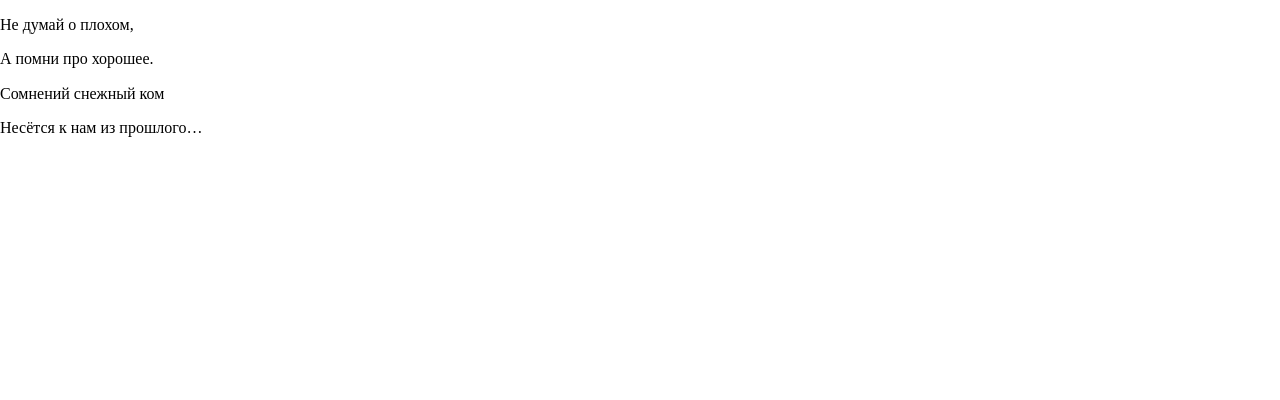
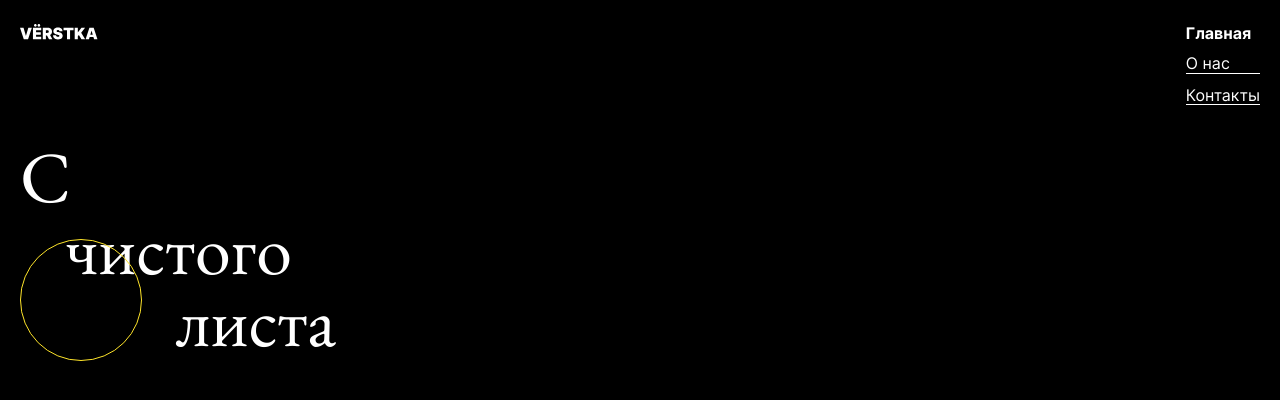
Before and after one commit to ZiroSmith/s-chistogo-lista, a plain HTML site: page index.html in a window 1280 px wide. Drawn offline with Linux system fonts and the light colour scheme.

Commit message:
Вёрстка основной страницы/Шапка

```diff
--- /dev/null
+++ b/blocks/cover/cover.css
@@ -0,0 +1,59 @@
+.cover {
+    width: 100%;
+    background-color: #000;
+}
+
+.cover__container {
+    position: relative;
+    margin-top: 7px;
+    margin-left: 20px;
+}
+
+.cover__title {
+    margin: 23px 0 0;
+    padding: 0;
+    width: 340px;
+    display: flex;
+    flex-direction: column;
+}
+
+.cover__text {
+    font-family: 'EB Garamond', "Arial", "Helvetica", sans-serif;
+    display: block;
+    font-style: normal;
+    font-weight: 400;
+    font-size: 72px;
+    line-height: 100%;
+    color: #FFF;
+    margin: 0;
+    padding: 0;
+}
+
+
+.cover__text-center {
+ margin-left: 46px;
+}
+
+.cover__text-right {
+    align-self: end;
+    margin-right: 24px;
+}
+
+.cover__figure {
+    position: absolute;
+    top: 21px;
+    width: 339px;
+    height: 198px;
+}
+
+.cover__figure_circle {
+    margin-top: 78px;
+    border: 1px solid #FEE42A;
+    border-radius: 50%;
+    height: 120px;
+    width: 120px;
+}
+
+.cover__figure_triangle {
+
+}
--- a/blocks/header/header.css
+++ b/blocks/header/header.css
@@ -0,0 +1,48 @@
+.header {
+    width: 100%;
+    max-width: 1280px;
+    background-color: #000;
+    margin-top: 24px;
+    display: flex;
+    justify-content: space-between;
+    align-items: start;
+}
+
+.header__logo {
+    width: 78px;
+    margin-left: 20px;
+}
+
+.header__menu {
+    margin-right: 20px;
+    display: flex;
+    flex-direction: column;
+}
+
+.header__menu_link {
+    box-sizing: content-box;
+    cursor: pointer;
+    font-style: normal;
+    font-weight: 400;
+    font-size: 16px;
+    color: #FFF;
+    text-decoration: none;
+    border-bottom: 1px solid #FFF;
+    margin: 0 0 12px;
+    padding: 0;
+}
+
+.header__menu_link:hover {
+    opacity: 0.7;
+    transition: 0.3s;
+}
+
+.header__menu_link-active {
+    cursor: auto;
+    font-weight: 600;
+    border-bottom: 0;
+}
+
+.header__menu_link-active:hover {
+    opacity: 1;
+}
--- a/blocks/root/root.css
+++ b/blocks/root/root.css
@@ -0,0 +1,15 @@
+.page {
+    max-width: 1280px;
+    width: 100%;
+    margin: 0 auto;
+    padding: 0;
+    box-sizing: border-box;
+    font-family: 'Inter', "Arial", "Helvetica", sans-serif;
+    -webkit-font-smoothing: antialiased;
+    -moz-osx-font-smoothing: grayscale;
+    -webkit-text-size-adjust: 100%;
+    -ms-text-size-adjust: 100%;
+    -moz-text-size-adjust: 100%;
+    text-rendering: optimizeLegibility;
+    background: #000;
+  }
--- a/index.html
+++ b/index.html
@@ -5,24 +5,37 @@
     <meta name="viewport" content="width=device-width, initial-scale=1.0">
     <meta name="description" content="Проектная работа Яндекс.Практикум">
     <meta name="keywords" content="Проект, Практика, Яндекс.Практикум">
-    <meta name="author" content="ZiroSmith">
+    <meta name="author" contePnt="ZiroSmith">
     <link rel="stylesheet" href="./pages/index.css">
     <title>С чистого листа</title>
   </head>
-  <body>
+  <body class="page">
+    <header class="header">
+      <img class="header__logo" src="./images/logo.svg" alt="Логотип">
+      <nav class="header__menu">
+        <a class="header__menu_link header__menu_link-active" href="#">Главная</a>
+        <a class="header__menu_link" href="#">О нас</a>
+        <a class="header__menu_link" href="#">Контакты</a>
+      </nav>
+    </header>
     <main class="main">
-      <div class="banner banner_first">
-        <p class="banner__text">Не думай о плохом,</p>
-      </div>
-      <div class="banner banner_second">
-        <p class="banner__text">А помни про хорошее.</p>
-      </div>
-      <div class="banner banner_third">
-        <p class="banner__text">Сомнений снежный ком</p>
-      </div>
-      <div class="banner banner_fourth">
-        <p class="banner__text">Несётся к нам из прошлого…</p>
-      </div>
+      <section class="cover">
+        <div class="cover__container">
+          <h1 class="cover__title">
+            <span class="cover__text">С</span>
+            <span class="cover__text cover__text-center">чистого</span>
+            <span class="cover__text cover__text-right">листа</span>
+          </h1>
+          <div class="cover__figure">
+            <div class="cover__figure_circle"></div>
+            <div class="cover__figure_triangle"></div>
+          </div>
+        </div>
+      </section>
+      <section class="intro"></section>
+      <section class="reasons"></section>
+      <section class="how-to"></section>
     </main>
+    <footer class="footer"></footer>
   </body>
 </html>
--- a/pages/index.css
+++ b/pages/index.css
@@ -2,3 +2,8 @@
 @import url(../vendor/fonts/fonts.css);
 @import url(../blocks/root/root.css);
 @import url(../blocks/header/header.css);
+@import url(../blocks/cover/cover.css);
+@import url(../blocks/intro/intro.css);
+@import url(../blocks/reasons/reasons.css);
+@import url(../blocks/how-to/how-to.css);
+@import url(../blocks/footer/footer.css);
```
Also changed, not shown: blocks/footer/footer.css (added), blocks/how-to/how-to.css (added), blocks/intro/intro.css (added), blocks/reasons/reasons.css (added).
